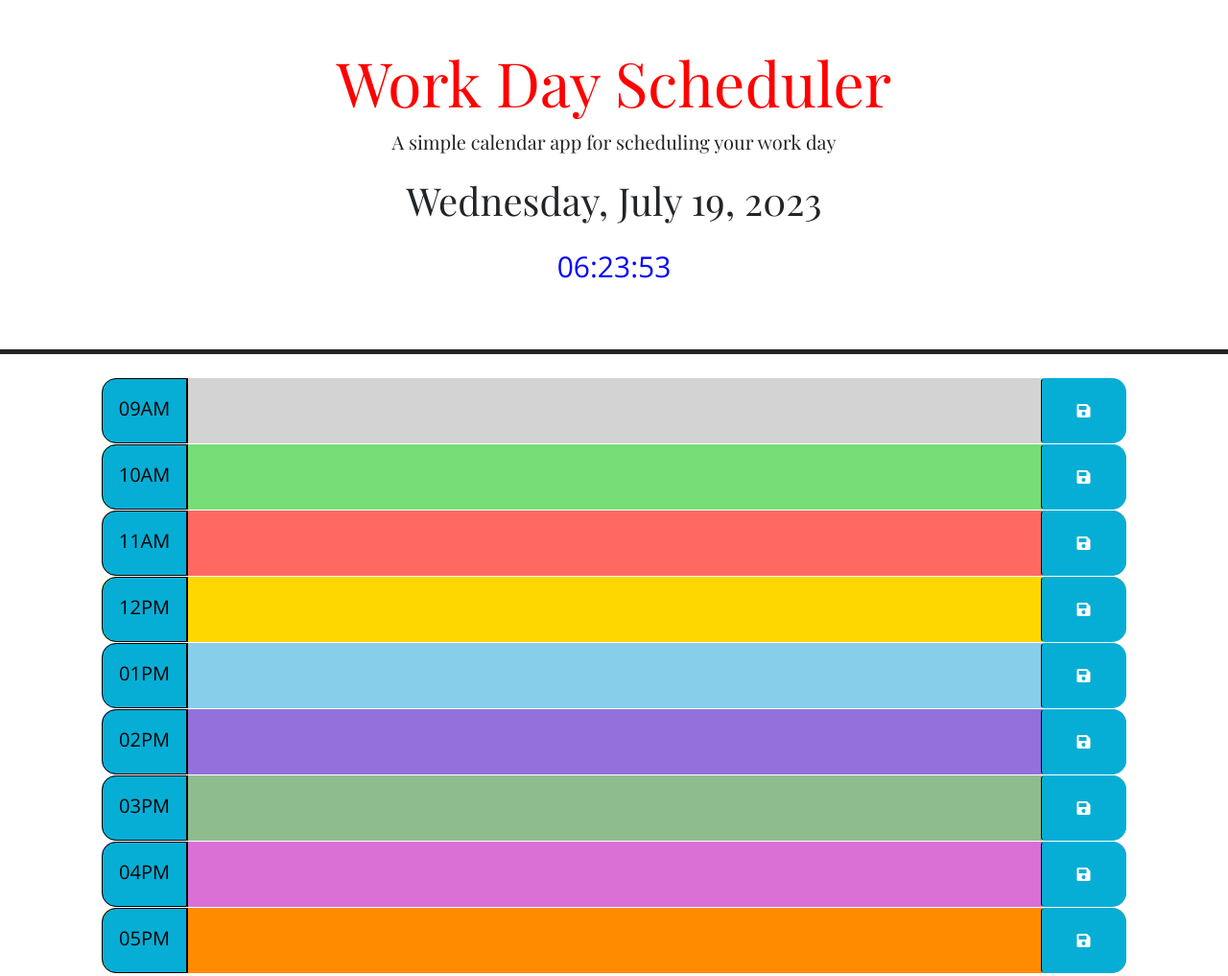
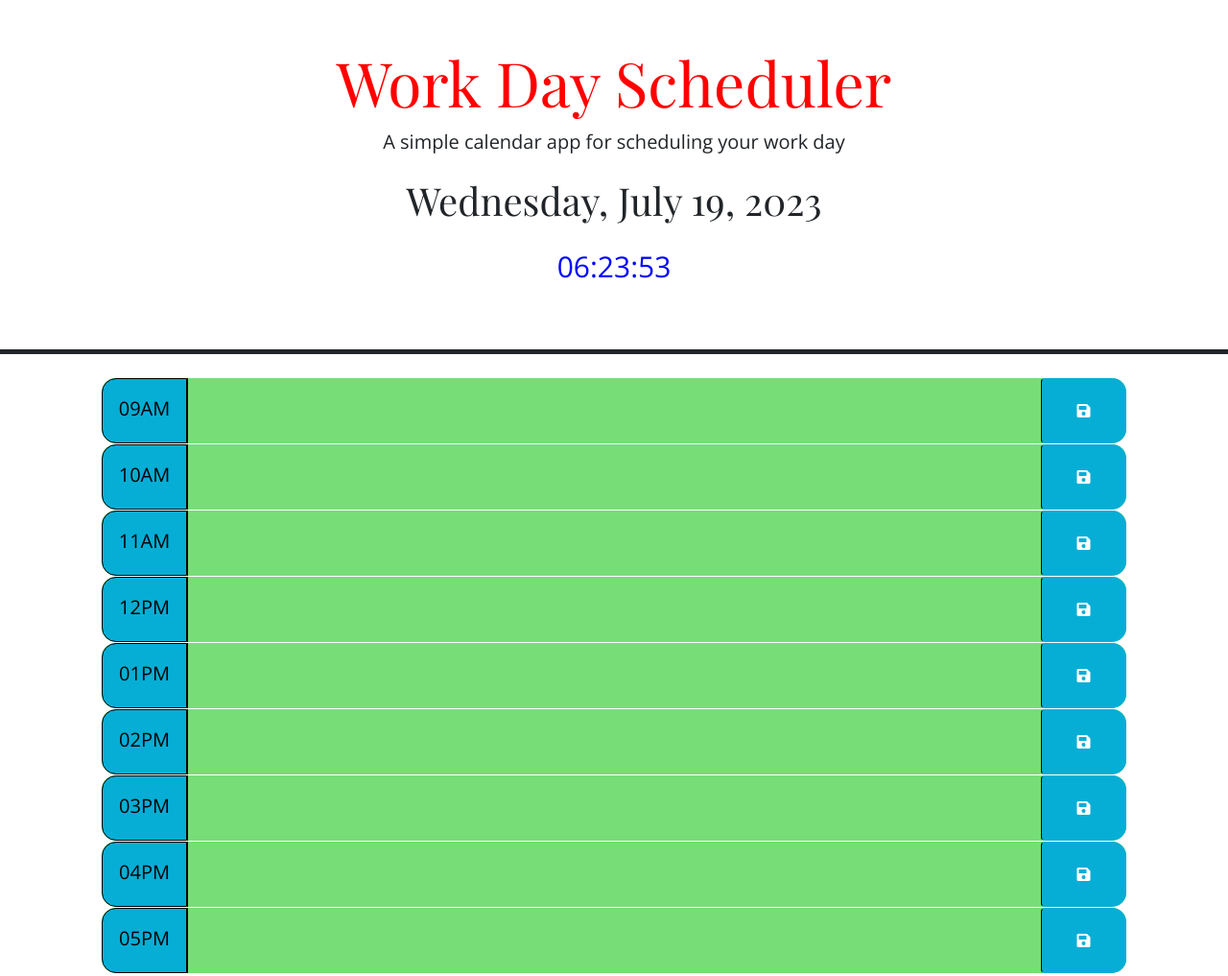
Before and after one commit to hyperlitz/Lito_Workscheduler, a plain HTML site: page index.html in a window 1280 px wide. Shown: the whole page at 96% size. Drawn offline with nearby package versions, Linux system fonts and the light colour scheme; a web font is replaced by a local one.

Commit message:
Updated Files
Fixing Bugs

```diff
--- a/assets/css/style.css
+++ b/assets/css/style.css
@@ -79,3 +79,9 @@ textarea {
 #second{
   font-family: 'Playfair Display', serif;
 }
+
+#alert{
+  display: none;
+  text-align: center;
+  color: red;
+}
--- a/assets/js/script.js
+++ b/assets/js/script.js
@@ -1,6 +1,3 @@
-// Wrap all code that interacts with the DOM in a call to jQuery to ensure that
-// the code isn't run until the browser has finished rendering all the elements
-// in the html.
 $(function () {
   // Function to update the time
   function updateTime() {
@@ -32,15 +29,15 @@ $(function () {
 
   // Create an array of time blocks from 9 AM to 5 PM
   var timeBlocks = [
-    { hour: "09AM", bgColor: "#d3d3d3" },
-    { hour: "10AM", bgColor: "#77dd77" },
-    { hour: "11AM", bgColor: "#ff6961" },
-    { hour: "12PM", bgColor: "#ffd700" },
-    { hour: "01PM", bgColor: "#87ceeb" },
-    { hour: "02PM", bgColor: "#9370db" },
-    { hour: "03PM", bgColor: "#8fbc8f" },
-    { hour: "04PM", bgColor: "#da70d6" },
-    { hour: "05PM", bgColor: "#ff8c00" },
+    { hour: "09AM" },
+    { hour: "10AM" },
+    { hour: "11AM" },
+    { hour: "12PM" },
+    { hour: "01PM" },
+    { hour: "02PM" },
+    { hour: "03PM" },
+    { hour: "04PM" },
+    { hour: "05PM" },
   ];
 
   // Loop through the time blocks array and dynamically generate the HTML for each time block
@@ -52,7 +49,7 @@ $(function () {
     var description = localStorage.getItem(timeBlockId) || "";
 
     var timeBlockHtml = `
-      <div id="${timeBlockId}" class="row time-block ${rowClass}" style="background-color: ${timeBlocks[i].bgColor}">
+      <div id="${timeBlockId}" class="row time-block ${rowClass}">
         <div class="col-2 col-md-1 hour text-center py-3">${hour}${meridiem}</div>
         <textarea class="col-8 col-md-10 description">${description}</textarea>
         <button class="btn saveBtn col-2 col-md-1" aria-label="save">
@@ -65,21 +62,57 @@ $(function () {
   }
 
   // Add a click event listener to the save buttons
-  $(".saveBtn").on("click", function () {
-    var timeBlockId = $(this).closest(".time-block").attr("id");
-    var description = $(this).siblings(".description").val();
-    localStorage.setItem(timeBlockId, description);
-  });
+    $(".saveBtn").on("click", function () {
+      var timeBlockId = $(this).closest(".time-block").attr("id");
+      var description = $(this).siblings(".description").val();
+      localStorage.setItem(timeBlockId, description);
 
+      // Show the alert
+      var $alert = $(".alert");
+      $alert.slideDown();
+
+      // Scroll to the alert
+      $("html, body").animate(
+        {
+          scrollTop: $alert.offset().top,
+        },
+        500
+      );
+
+      // Return to the specific time block
+      setTimeout(function () {
+        $("html, body").animate(
+          {
+            scrollTop: $("#" + timeBlockId).offset().top,
+          },
+          500
+        );
+      }, 10000);
+
+      // Hide the alert after 3 seconds
+      setTimeout(function () {
+        $alert.slideUp();
+      }, 1000);
+    });
   // Function to get the CSS class for each time block row based on the current time
+  // Please note the 3 coded color which is Past, Present and Future can only seen from 9am to 5pm, beyond this hour only one color appear on Time Blocks.
   function getRowClass(hour) {
-    var currentHour = dayjs().format("hh");
-    if (currentHour > hour) {
-      return "past";
-    } else if (currentHour === hour) {
-      return "present";
+    var currentHour = dayjs().format("hhA");
+    var blockHour = hour.replace("AM", "").replace("PM", "");
+
+    if (hour.includes("PM") && currentHour.includes("AM")) {
+      return "future"; // Time after current time
+    } else if (hour.includes("AM") && currentHour.includes("PM")) {
+      return "past"; // Time before current time
+    } else if (blockHour === currentHour.replace("AM", "").replace("PM", "")) {
+      return "present"; // Current time block
+    } else if (
+      (blockHour === "12" && currentHour.includes("PM")) ||
+      (Number(blockHour) < Number(currentHour.replace("AM", "").replace("PM", "")))
+    ) {
+      return "past"; // Time before current time
     } else {
-      return "future";
+      return "future"; // Time after current time
     }
   }
 });
--- a/index.html
+++ b/index.html
@@ -28,14 +28,17 @@
   <body>
     <header class="p-5 mb-4 border-5 border-bottom border-dark text-center">
       <h1 id="heading" class="display-3">Work Day Scheduler</h1>
-      <p id="second" class="lead">A simple calendar app for scheduling your work day</p>
+      <p class="lead">A simple calendar app for scheduling your work day</p>
       <p id="currentDay" class="lead"></p>
       <p id="currentTime" class="lead"></p>
     </header>
+    <!---please see alert by  adding new event that save automatically to local storage-->
+    <div class="alert alert-success mt-4" role="alert" id="alert">
+      Successfully Event Added!
+    </div>
     <div class="container-lg px-5 pb-5">
       <!-- Time blocks will be dynamically generated here -->
     </div>
-
     <script src="https://code.jquery.com/jquery-3.4.1.min.js"></script>
     <script
       src="https://cdn.jsdelivr.net/npm/dayjs@1.11.3/dayjs.min.js"
```
Also changed, not shown: assets/images/day1.png (deleted), assets/images/day2.png (deleted), assets/images/img1.png (added), assets/images/img2.png (added), 1 other file.
